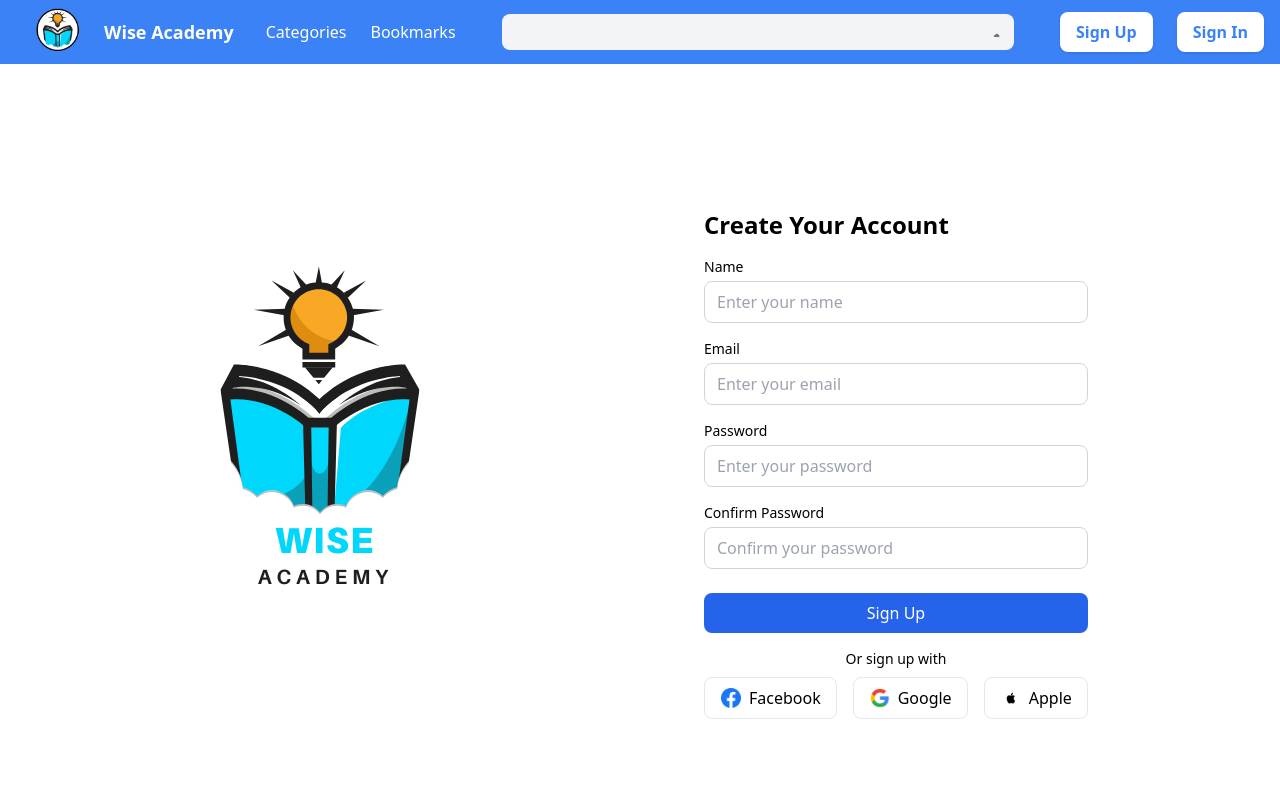
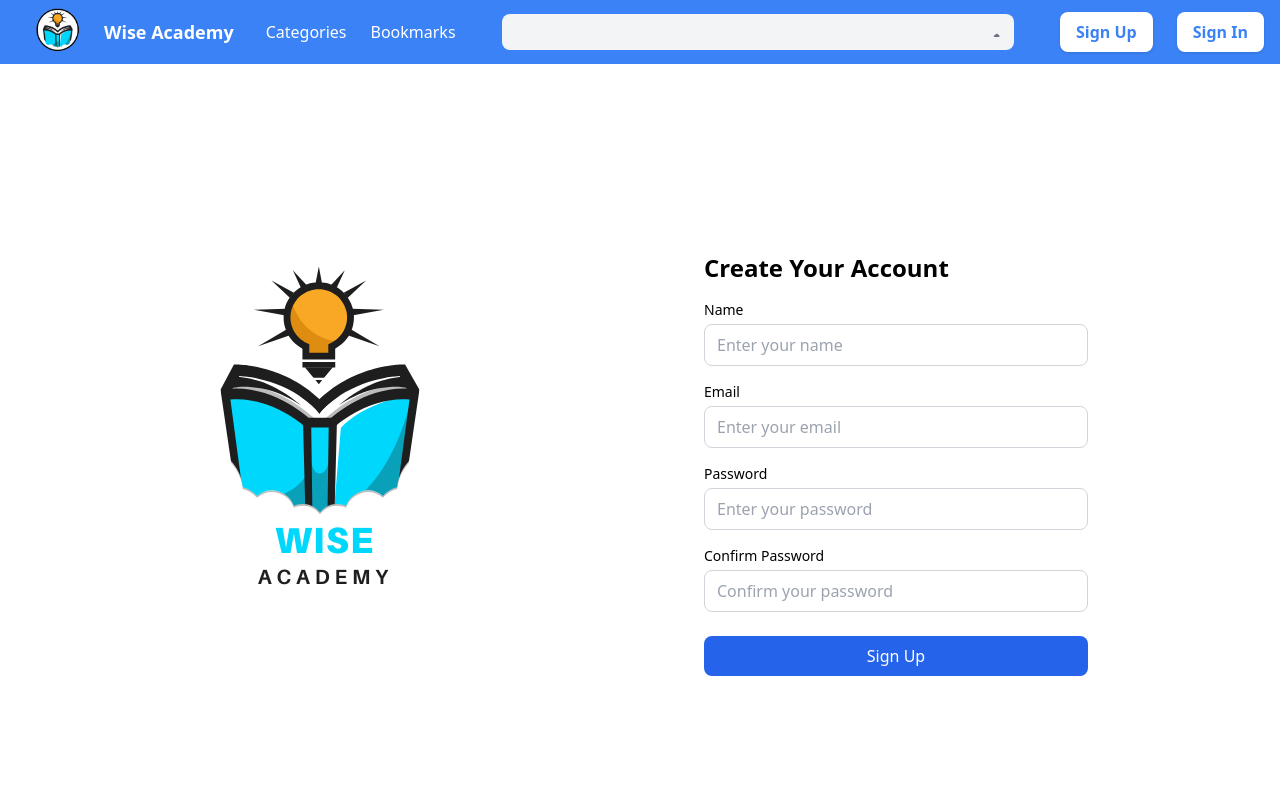
Before and after one commit to avishek100/wise_academy_frontend, a React (Vite) app: page /signup in a window 1280 px wide. Shown: the top 800 px of the page. Built offline with nearby package versions, Linux system fonts and the light colour scheme.

Commit message:
api connected with signup page

```diff
--- a/package.json
+++ b/package.json
@@ -11,6 +11,8 @@
   },
   "dependencies": {
     "@fortawesome/fontawesome-free": "^6.7.2",
+    "@hookform/resolvers": "^4.1.0",
+    "@tanstack/react-query": "^5.66.3",
     "axios": "^1.7.9",
     "chart.js": "^4.4.7",
     "cors": "^2.8.5",
@@ -20,7 +22,8 @@
     "react-dom": "^18.3.1",
     "react-hook-form": "^7.54.2",
     "react-icons": "^5.4.0",
-    "react-router-dom": "^7.1.3"
+    "react-router-dom": "^7.1.3",
+    "yup": "^1.6.1"
   },
   "devDependencies": {
     "@eslint/js": "^9.17.0",
--- a/src/core/public/pages/Login.jsx
+++ b/src/core/public/pages/Login.jsx
@@ -12,7 +12,7 @@ const LoginPage = ({ setToken }) => {
     const handleLogin = async (e) => {
         e.preventDefault();
         try {
-            const res = await axios.post("http://localhost:3000/api/auth/login", { userEmail, password });
+            const res = await axios.post("http://localhost:3000/login", { userEmail, password });
 
             const token = res.data.data.accessToken; // Correct token path
             localStorage.setItem("token", token);
@@ -27,7 +27,7 @@ const LoginPage = ({ setToken }) => {
         <div className="min-h-screen flex">
             {/* Left Section */}
             <div className="w-1/2 bg-white flex flex-col justify-center items-center">
-                <img src="/assets/images/logologin.png" alt="Wise Academy Logo" className="h-45" />
+                <img src="/public/assets/images/logologin.png" alt="Wise Academy Logo" className="h-45" />
             </div>
 
             {/* Right Section */}
--- a/src/core/public/pages/Signup.jsx
+++ b/src/core/public/pages/Signup.jsx
@@ -1,97 +1,76 @@
-import React from "react";
-
-
-
-
-
+import React, { useState } from "react";
+import { useNavigate } from "react-router-dom";
+import axios from "axios";
 
 const Signup = () => {
+    const [name, setName] = useState("");
+    const [email, setEmail] = useState("");
+    const [password, setPassword] = useState("");
+    const [confirmPassword, setConfirmPassword] = useState("");
+    const [error, setError] = useState("");
+    const navigate = useNavigate();
+
+    const handleSignup = async (e) => {
+        e.preventDefault();
+
+        if (password !== confirmPassword) {
+            setError("Passwords do not match!");
+            return;
+        }
+
+        try {
+            const res = await axios.post("http://localhost:3000/register", { name, email, password });
+            console.log("Signup successful:", res.data); // Log response
+            navigate("/login");
+        } catch (err) {
+            console.error("Signup error:", err.response?.data || err.message); // Log error
+            setError(err.response?.data?.message || "Failed to create account. Try again!");
+        }
+    };
+
 
     return (
         <div className="flex h-screen">
-            {/* Left Section */}
             <div className="w-1/2 bg-white flex flex-col justify-center items-center">
-                <div className="text-center">
-                    <img src="src/assets/images/logologin.png" alt="Wise Academy Logo" className="h-45" />
-                </div>
+                <img src="/public/assets/images/logologin.png" alt="Wise Academy Logo" className="h-45" />
             </div>
 
-            {/* Right Section */}
             <div className="w-1/2 bg-white flex flex-col justify-center px-16">
-                <form className="w-3/4 max-w-md">
+                <form className="w-3/4 max-w-md" onSubmit={handleSignup}>
                     <h2 className="text-2xl font-bold text-black mb-4">Create Your Account</h2>
+                    {error && <p className="text-red-500 text-center">{error}</p>}
 
-                    {/* Input Fields */}
                     <div className="mb-4">
                         <label htmlFor="name" className="block text-sm font-medium text-black mb-1">Name</label>
-                        <input
-                            type="text"
-                            id="name"
-                            className="w-full border border-gray-300 rounded-lg px-3 py-2 bg-white focus:outline-none focus:ring-2 focus:ring-blue-500"
-                            placeholder="Enter your name"
-                            required
-                        />
+                        <input type="text" id="name" value={name} onChange={(e) => setName(e.target.value)}
+                               className="w-full border border-gray-300 rounded-lg px-3 py-2 focus:ring-2 focus:ring-blue-500"
+                               placeholder="Enter your name" required />
                     </div>
 
                     <div className="mb-4">
                         <label htmlFor="email" className="block text-sm font-medium text-black mb-1">Email</label>
-                        <input
-                            type="email"
-                            id="email"
-                            className="w-full border border-gray-300 rounded-lg px-3 py-2 bg-white focus:outline-none focus:ring-2 focus:ring-blue-500"
-                            placeholder="Enter your email"
-                            required
-                        />
+                        <input type="email" id="email" value={email} onChange={(e) => setEmail(e.target.value)}
+                               className="w-full border border-gray-300 rounded-lg px-3 py-2 focus:ring-2 focus:ring-blue-500"
+                               placeholder="Enter your email" required />
                     </div>
 
                     <div className="mb-4">
                         <label htmlFor="password" className="block text-sm font-medium text-black mb-1">Password</label>
-                        <input
-                            type="password"
-                            id="password"
-                            className="w-full border border-gray-300 rounded-lg px-3 py-2 bg-white focus:outline-none focus:ring-2 focus:ring-blue-500"
-                            placeholder="Enter your password"
-                            required
-                        />
+                        <input type="password" id="password" value={password} onChange={(e) => setPassword(e.target.value)}
+                               className="w-full border border-gray-300 rounded-lg px-3 py-2 focus:ring-2 focus:ring-blue-500"
+                               placeholder="Enter your password" required />
                     </div>
 
                     <div className="mb-6">
                         <label htmlFor="confirm-password" className="block text-sm font-medium text-black mb-1">Confirm Password</label>
-                        <input
-                            type="password"
-                            id="confirm-password"
-                            className="w-full border border-gray-300 rounded-lg px-3 py-2 bg-white focus:outline-none focus:ring-2 focus:ring-blue-500"
-                            placeholder="Confirm your password"
-                            required
-                        />
+                        <input type="password" id="confirm-password" value={confirmPassword} onChange={(e) => setConfirmPassword(e.target.value)}
+                               className="w-full border border-gray-300 rounded-lg px-3 py-2 focus:ring-2 focus:ring-blue-500"
+                               placeholder="Confirm your password" required />
                     </div>
 
-                    {/* Sign Up Button */}
-                    <button
-                        type="submit"
-                        className="w-full bg-blue-600 text-white py-2 rounded-lg hover:bg-blue-700 transition duration-300"
-                    >
+                    <button type="submit" className="w-full bg-blue-600 text-white py-2 rounded-lg hover:bg-blue-700">
                         Sign Up
                     </button>
-
-                    {/* Social Login */}
-                    <div className="mt-4">
-                        <p className="text-center text-sm text-black mb-2">Or sign up with</p>
-                        <div className="flex justify-center gap-4">
-                            <button className="flex items-center gap-2 px-4 py-2 border rounded-lg text-black hover:bg-blue-500">
-                                <img src="src/assets/images/facebook.png" alt="Facebook" className="w-5" />
-                                Facebook
-                            </button>
-                            <button className="flex items-center gap-2 px-4 py-2 border rounded-lg text-black hover:bg-blue-500">
-                                <img src="src/assets/images/google.png" alt="Google" className="w-5" />
-                                Google
-                            </button>
-                            <button className="flex items-center gap-2 px-4 py-2 border rounded-lg text-black hover:bg-blue-500">
-                                <img src="src/assets/images/apple.png" alt="Apple" className="w-5" />
-                                Apple
-                            </button>
-                        </div>
-                    </div>
                 </form>
             </div>
         </div>
```
Also changed, not shown: public/assets/images/logologin.png (renamed from src/assets/images/logologin.png), 1 other file (tests, documents, lock files or other folders).
